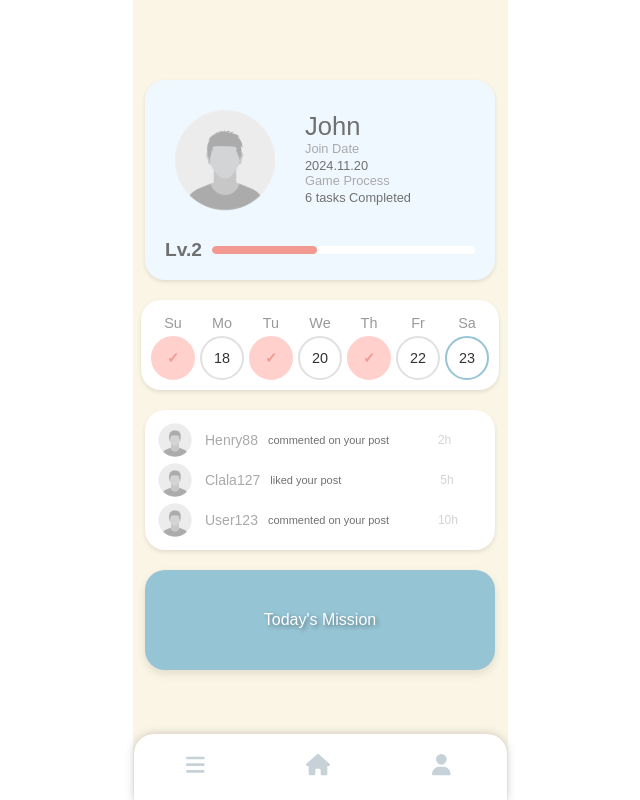
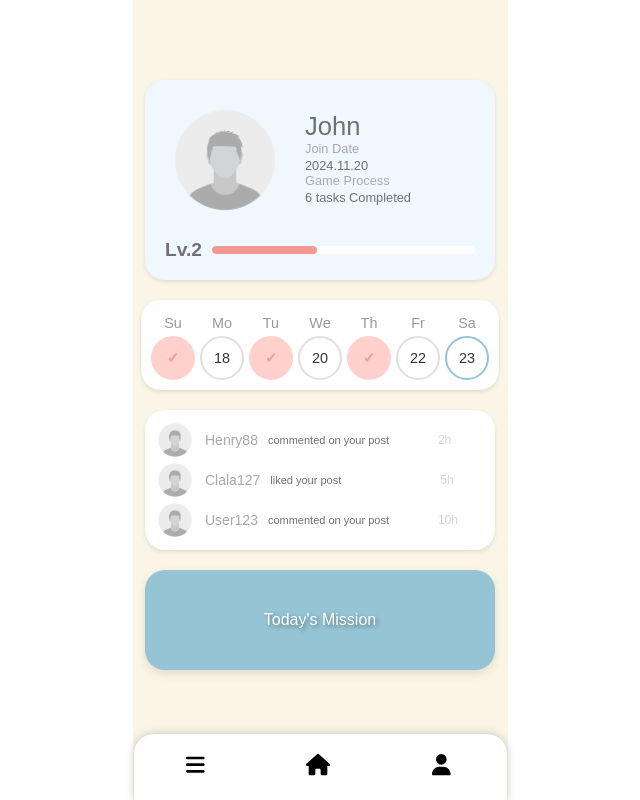
Before and after one commit to 9oormthon-univ/2024_DANPOON_TEAM_56_FE, a React (Create React App) app: page /home in a window 1280 px wide. Shown: the whole page, without its empty margins (320-960 px from the left). Built offline with nearby package versions, Linux system fonts and the light colour scheme; a web font is replaced by a local one.

Commit message:
NavBar update

```diff
--- a/src/NavBar/NavBar.jsx
+++ b/src/NavBar/NavBar.jsx
@@ -8,9 +8,9 @@ function NavBar () {
     return(
         <>
             <footer className={styles.bottom_navigation}>
-                <button className={styles.navButton} onClick={() => navigate('/levels')} ><FontAwesomeIcon icon={faBars} size="lg" style={{color: "#C7D2D8",}} /></button>
-                <button className={styles.navButton} onClick={() => navigate('/home')} ><FontAwesomeIcon icon={faHouse} size="lg" style={{color: "#C7D2D8",}} /></button>
-                <button className={styles.navButton} onClick={() => navigate('/missionpage')} ><FontAwesomeIcon icon={faUser} size="lg" style={{color: "#C7D2D8",}} /></button>
+                <button className={styles.navButton} onClick={() => navigate('/levels')} ><FontAwesomeIcon icon={faBars} size="lg" className={styles.icon} /></button>
+                <button className={styles.navButton} onClick={() => navigate('/home')} ><FontAwesomeIcon icon={faHouse} size="lg" className={styles.icon} /></button>
+                <button className={styles.navButton} onClick={() => navigate('/missionpage')} ><FontAwesomeIcon icon={faUser} size="lg" className={styles.icon} /></button>
             </footer>
         </>
     )
```
